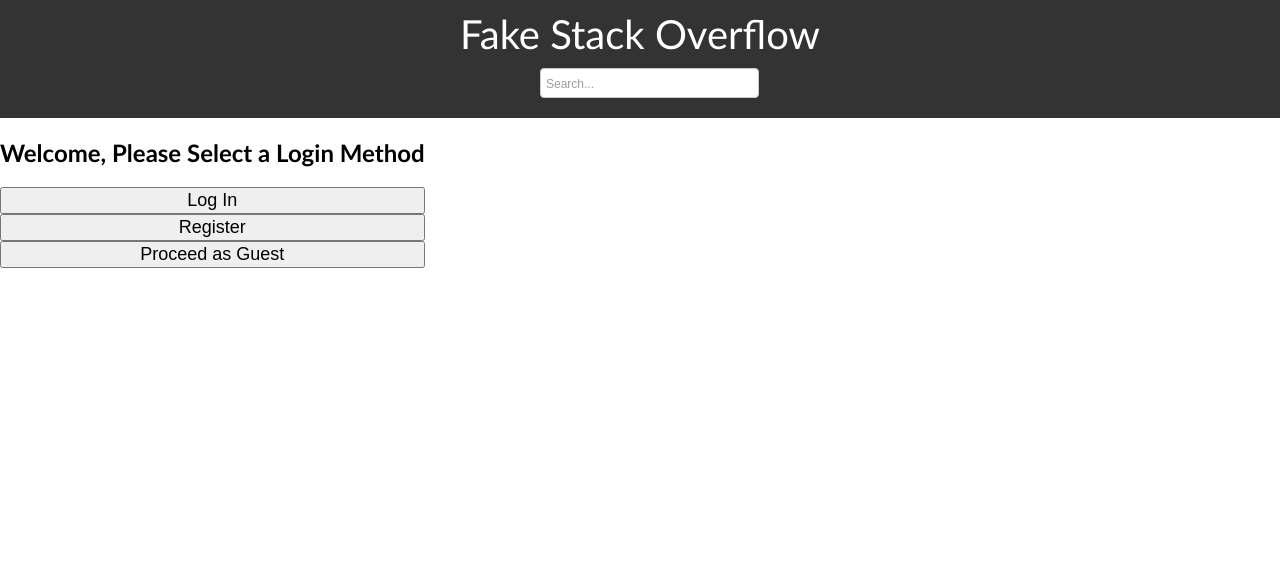
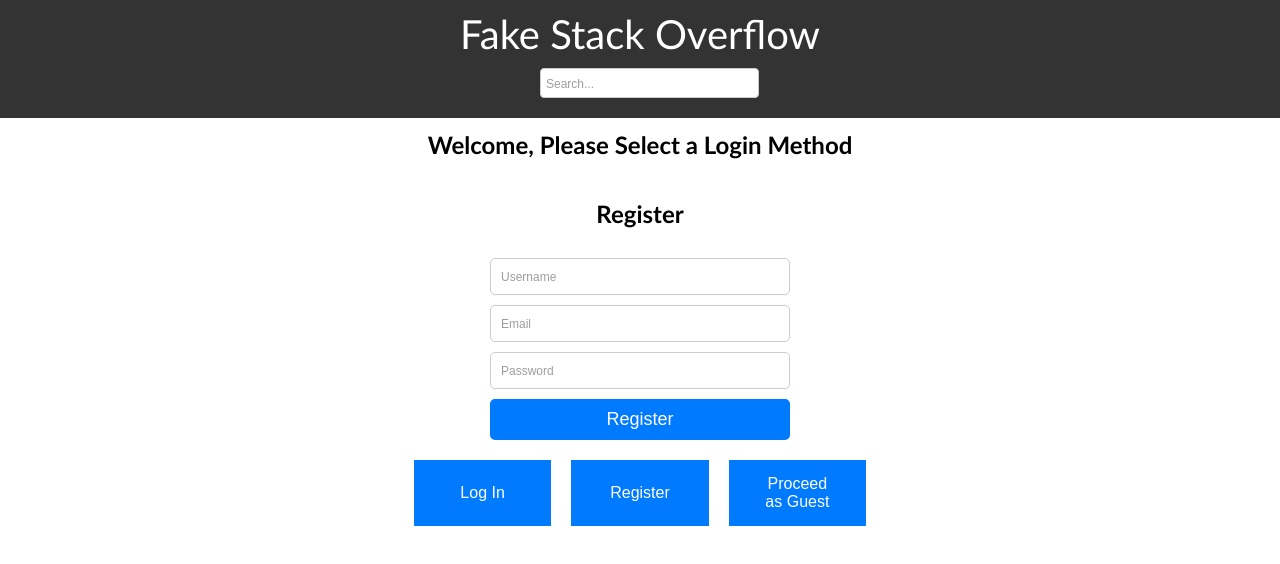
Before and after one commit to alkhalifas/CS5500-Foundations-Software-Engineering-Final-Project, a React (Create React App) app in the folder client/: page / in a window 1280 px wide. Shown: the top 564 px of the page. Built offline with nearby package versions, Linux system fonts and the light colour scheme.

Commit message:
added welcome and register

```diff
--- a/client/src/components/fakestackoverflow.js
+++ b/client/src/components/fakestackoverflow.js
@@ -8,6 +8,7 @@ import TagQuestionsList from "./main/TagQuestionsList/TagQuestionsList";
 import SearchResultsList from './main/searchResults/searchResultsList';
 import Welcome from "../components/welcome/welcome";
 import Profile from "./profile/profile"
+
 export default function FakeStackOverflow() {
     const [userStatus, setUserStatus] = useState(null);
     const [selectedComponent, setSelectedComponent] = useState('questions');
--- /dev/null
+++ b/client/src/components/register/register.css
@@ -0,0 +1,35 @@
+.register-container {
+    display: flex;
+    flex-direction: column;
+    justify-content: center;
+    align-items: center;
+    height: 100vh;
+    text-align: center;
+}
+
+.register-container form {
+    display: flex;
+    flex-direction: column;
+    gap: 10px;
+    width: 300px;
+}
+
+.register-container input {
+    padding: 10px;
+    border-radius: 5px;
+    border: 1px solid #ccc;
+}
+
+.register-container button {
+    background-color: #007bff;
+    color: white;
+    padding: 10px;
+    border: none;
+    border-radius: 5px;
+    cursor: pointer;
+    transition: background-color 0.3s ease;
+}
+
+.register-container button:hover {
+    background-color: #0056b3;
+}
--- /dev/null
+++ b/client/src/components/register/register.js
@@ -0,0 +1,37 @@
+import React, { useState } from 'react';
+import axios from 'axios';
+import './register.css';
+
+export default function Register() {
+    const [formRegisterData, setFormRegisterData] = useState({
+        username: '',
+        email: '',
+        password: ''
+    });
+
+    const handleChange = (e) => {
+        setFormRegisterData({ ...formRegisterData, [e.target.name]: e.target.value });
+    };
+
+    const handleSubmit = async (e) => {
+        e.preventDefault();
+        try {
+            const response = await axios.post('/register', formRegisterData);
+            console.log(response.data);
+        } catch (error) {
+            console.error('Registration error:', error.response?.data?.message || error.message);
+        }
+    };
+
+    return (
+        <div className="register-container">
+            <form onSubmit={handleSubmit}>
+                <h1>Register</h1>
+                <input type="text" name="username" placeholder="Username" value={formRegisterData.username} onChange={handleChange} required />
+                <input type="email" name="email" placeholder="Email" value={formRegisterData.email} onChange={handleChange} required />
+                <input type="password" name="password" placeholder="Password" value={formRegisterData.password} onChange={handleChange} required />
+                <button type="submit">Register</button>
+            </form>
+        </div>
+    );
+}
--- /dev/null
+++ b/client/src/components/welcome/welcome.css
@@ -0,0 +1,42 @@
+.welcome-container {
+    width: 100%;
+    display: flex;
+    flex-direction: column;
+    justify-content: center;
+    text-align: center;
+    align-items: center;
+    height: 50vh; /* Use the full height of the viewport */
+}
+
+.title-container {
+    text-align: center;
+    margin-bottom: 20px; /* Add some space between the welcome message and the buttons */
+}
+
+.button-row {
+    width: 100%; /* Full width */
+    display: flex;
+    justify-content: center; /* Center horizontally */
+}
+
+.button-container {
+    display: flex;
+    justify-content: center;
+    gap: 20px; /* Space between buttons */
+}
+
+.welcome-button {
+    width: 100%;
+    background-color: #007bff;
+    color: white;
+    border: none;
+    padding: 15px 30px;
+    border-radius: 0;
+    cursor: pointer;
+    transition: background-color 0.3s ease;
+    font-size: 1em;
+}
+
+.welcome-button:hover {
+    background-color: #0056b3;
+}
--- a/client/src/components/welcome/welcome.js
+++ b/client/src/components/welcome/welcome.js
@@ -1,16 +1,43 @@
-import React from 'react';
+import React, {useState} from 'react';
+// import PropTypes from 'prop-types';
+import './welcome.css';
+import Register from "../register/register"
 
-export default function Welcome({ setUserStatus }) {
+export default function Welcome() {
+    const [userSelection, setUserSelection] = useState("register");
+
     const handleUserChoice = (status) => {
-        setUserStatus(status);
+        setUserSelection(status);
     };
 
     return (
-        <div className="app-container">
-            <h1>Welcome, Please Select a Login Method</h1>
-            <button onClick={() => handleUserChoice('logged_in')}>Log In</button>
-            <button onClick={() => handleUserChoice('registered')}>Register</button>
-            <button onClick={() => handleUserChoice('guest')}>Proceed as Guest</button>
+        <div className="welcome-container">
+            <div className="message-container">
+                <h1>Welcome, Please Select a Login Method</h1>
+            </div>
+            {
+                userSelection==="log-in" &&
+                <h1>
+                    log in
+                </h1>
+            }
+            {
+                userSelection==="register" &&
+                <>
+                    <Register/>
+                </>
+            }
+            <div className="button-row">
+                <div className="button-container">
+                    <button className="welcome-button" onClick={() => handleUserChoice('log-in')}>Log In</button>
+                    <button className="welcome-button" onClick={() => handleUserChoice('register')}>Register</button>
+                    <button className="welcome-button" onClick={() => handleUserChoice('guest')}>Proceed as Guest</button>
+                </div>
+            </div>
         </div>
     );
 }
+
+// Welcome.propTypes = {
+//     setUserStatus: PropTypes.func.isRequired
+// };
```
